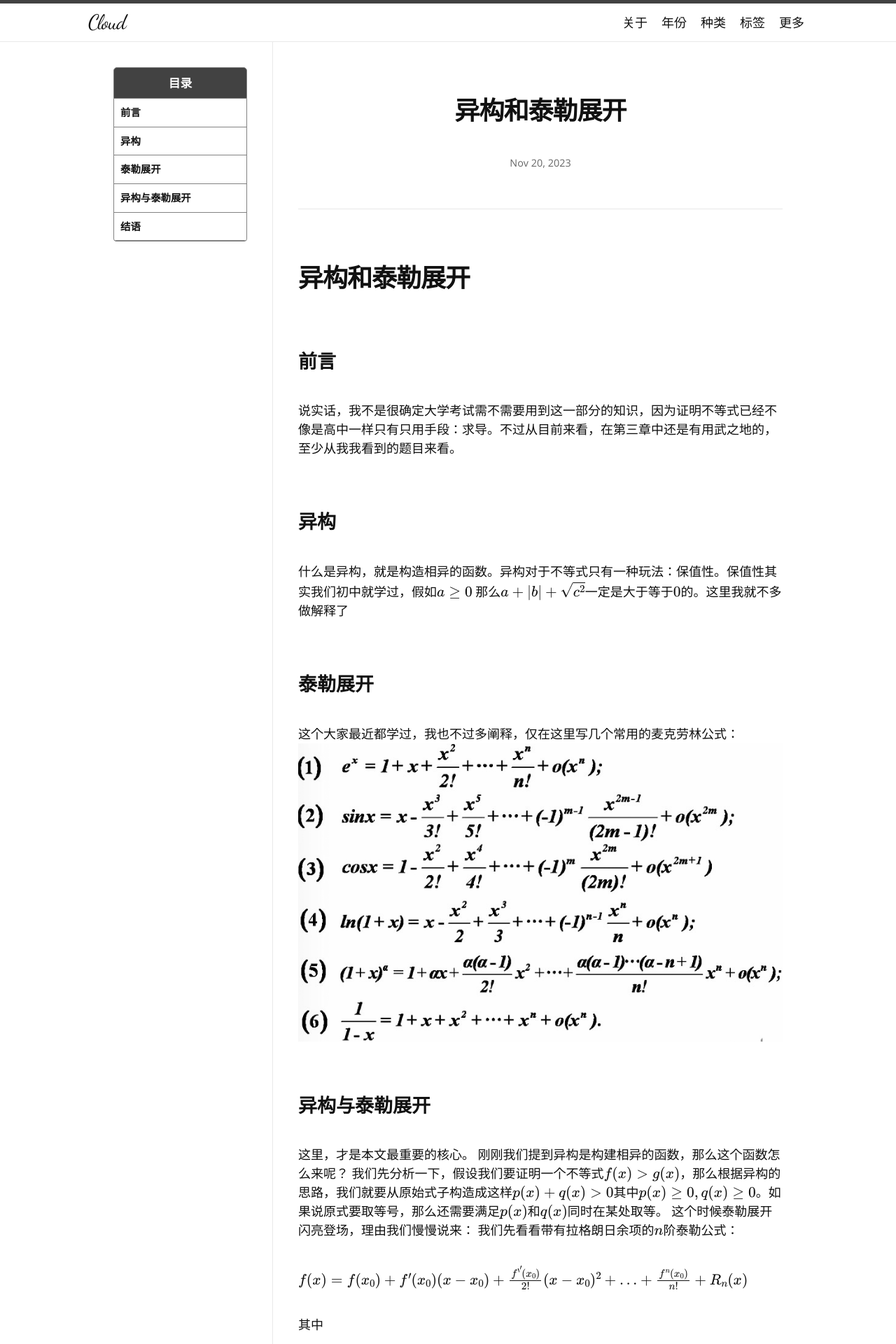
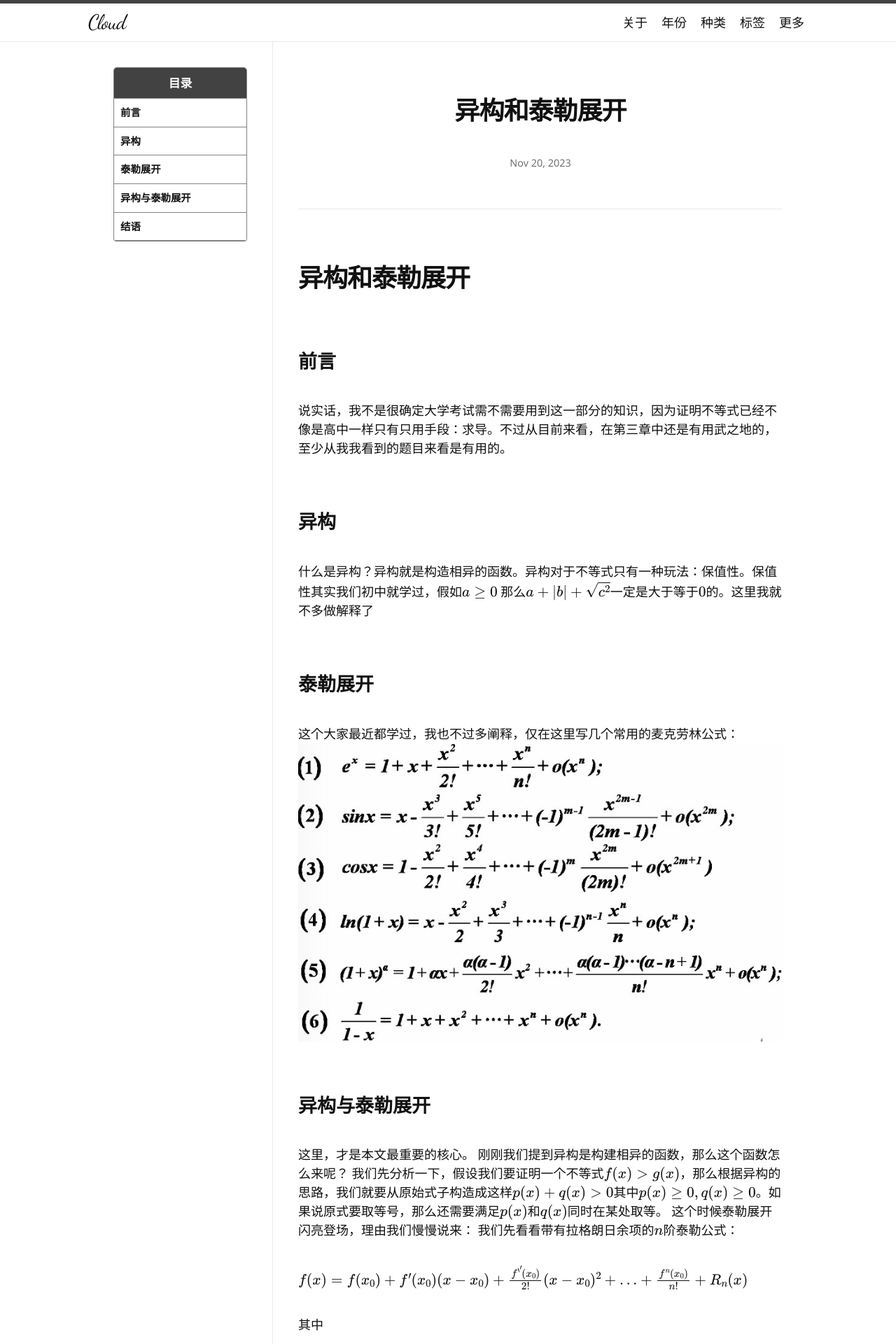
Before and after one commit to cloud-windl/cloud-windl.github.io, a Jekyll site: the page built from _posts/2023-11-20--异构和泰勒展开.md, in a window 1280 px wide. Shown: the top 1920 px of the page at 70% size. Built offline with Jekyll 4.4.1, drawn with Linux system fonts in a browser that asks for light colours; nearby versions of some CDN libraries; some web fonts are replaced.

Commit message:
Update 2023-11-20--异构和泰勒展开.md

```diff
--- a/_posts/2023-11-20--异构和泰勒展开.md
+++ b/_posts/2023-11-20--异构和泰勒展开.md
@@ -10,10 +10,10 @@ tags: [Math]
 # 异构和泰勒展开
 
 ## 前言
-说实话，我不是很确定大学考试需不需要用到这一部分的知识，因为证明不等式已经不像是高中一样只有只用手段：求导。不过从目前来看，在第三章中还是有用武之地的，至少从我我看到的题目来看。
+说实话，我不是很确定大学考试需不需要用到这一部分的知识，因为证明不等式已经不像是高中一样只有只用手段：求导。不过从目前来看，在第三章中还是有用武之地的，至少从我我看到的题目来看是有用的。
 
 ## 异构
-什么是异构，就是构造相异的函数。异构对于不等式只有一种玩法：保值性。保值性其实我们初中就学过，假如$a\geq0$ 那么$a+|b|+\sqrt{c^2}$一定是大于等于$0$的。这里我就不多做解释了
+什么是异构？异构就是构造相异的函数。异构对于不等式只有一种玩法：保值性。保值性其实我们初中就学过，假如$a\geq0$ 那么$a+|b|+\sqrt{c^2}$一定是大于等于$0$的。这里我就不多做解释了
 
 ## 泰勒展开
 这个大家最近都学过，我也不过多阐释，仅在这里写几个常用的麦克劳林公式：
```
